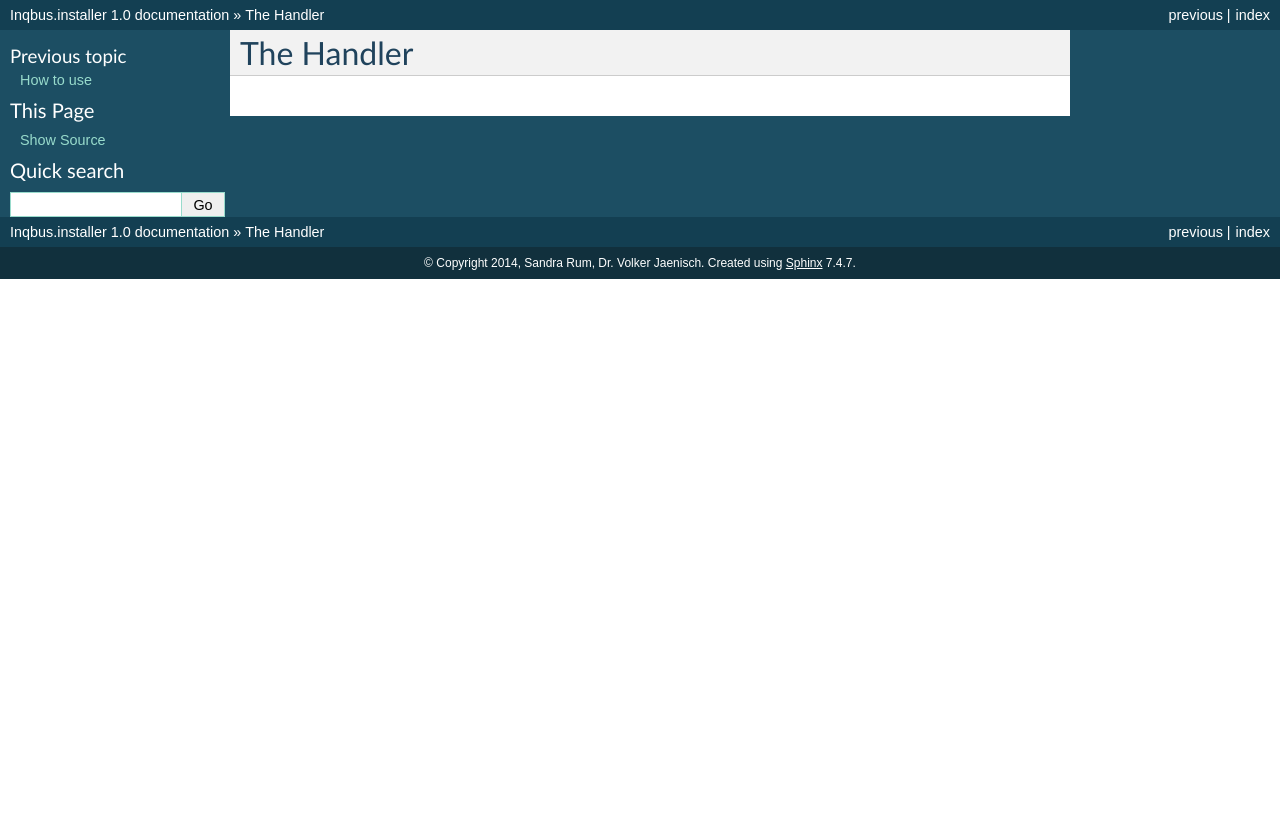
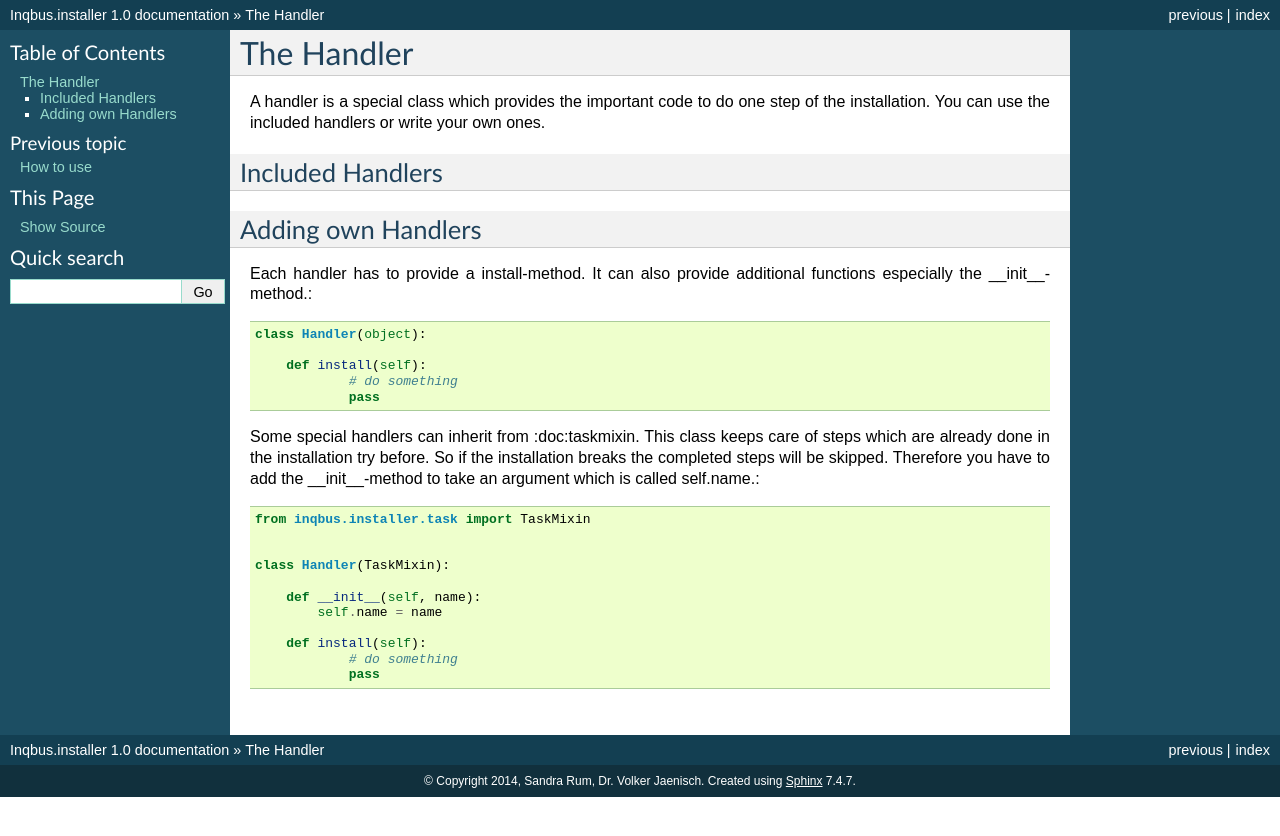
Before and after one commit to volkerjaenisch/inqbus.installer, a Sphinx documentation site: the page built from doc/source/handler.rst, in a window 1280 px wide. Shown: the top 836 px of the page. Built offline with Sphinx 7.4.7, drawn with Linux system fonts in a browser that asks for light colours.

Commit message:
Added description 'Adding own Handlers'

```diff
--- a/doc/source/handler.rst
+++ b/doc/source/handler.rst
@@ -1,2 +1,37 @@
 The Handler
 ===========
+
+A handler is a special class which provides the important code to do one step
+of the installation. You can use the included handlers or write your own ones.
+
+Included Handlers
+-----------------
+
+Adding own Handlers
+-------------------
+
+Each handler has to provide a install-method. It can also provide additional
+functions especially the __init__-method.::
+
+  class Handler(object):
+
+      def install(self):
+  	      # do something
+  	      pass
+
+Some special handlers can inherit from :doc:taskmixin. This class keeps care
+of steps which are already done in the installation try before. So if the
+installation breaks the completed steps will be skipped. Therefore you have to
+add the __init__-method to take an argument which is called self.name.::
+
+  from inqbus.installer.task import TaskMixin
+
+
+  class Handler(TaskMixin):
+
+      def __init__(self, name):
+          self.name = name
+
+      def install(self):
+  	      # do something
+  	      pass
```
